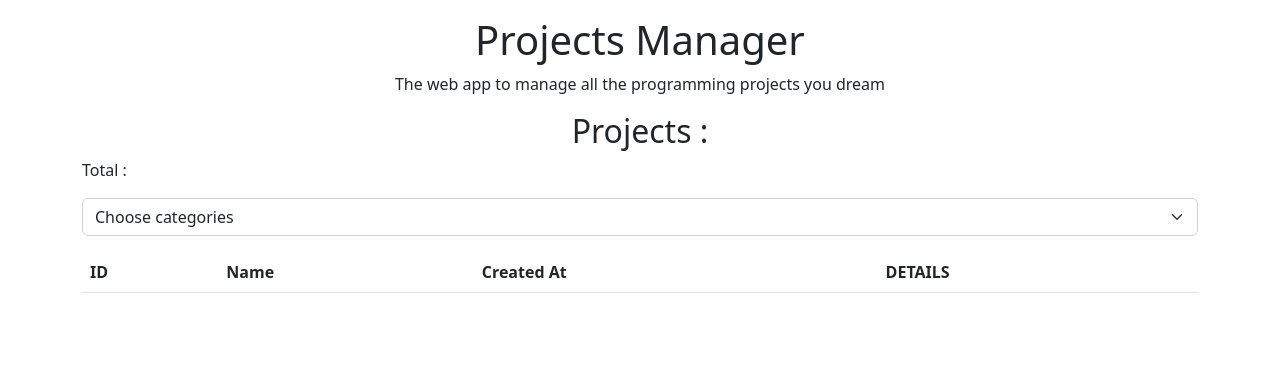
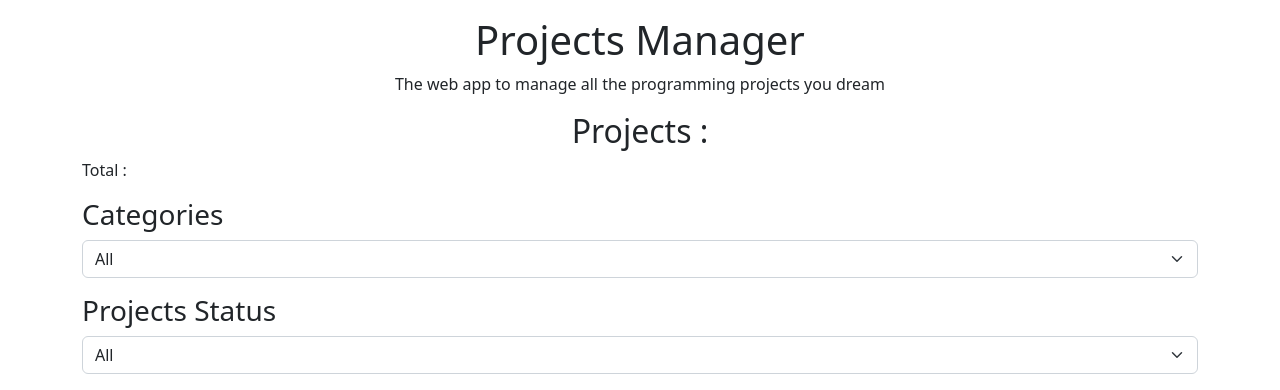
Before and after one commit to UltraViolet33/projects-manager, a PHP site: template App/views/projects/index.php in a window 1280 px wide. Shown: the part 56-446 px from the top of the page. Run offline with PHP 8.4, Linux system fonts and the light colour scheme; the template is opened without the code that fills it: most values are stand-ins (such as "Sample title", 1, 10 or a date in 2020); lists and menus that the app fills with data are empty.

Commit message:
filter projects by status using ajax

```diff
--- a/App/views/projects/details.php
+++ b/App/views/projects/details.php
@@ -6,9 +6,7 @@
         <p>Description : <?= $project->description ?></p>
         <p>Github link : <?= $project->github_link ?  " <a href='$project->github_link' target='_blanck'>Lien vers github</a> " : "non renseigné" ?></p>
         <p>Created at : <?= $project->created_at ?></p>
-        <div id="btn-toggle-status">
-
-        </div>
+        <div id="btn-toggle-status"></div>
         <h4>Categories :</h4>
         <ul>
             <?php foreach ($project->categories as $category) : ?>
--- a/App/views/projects/index.php
+++ b/App/views/projects/index.php
@@ -9,12 +9,23 @@
     </div>
 </div>
 <form id="form-categories">
+    <h3>Categories</h3>
     <div class="mb-3">
-        <select id="form-categories-select"  name="categoryFilter" class="form-select">
-            <option selected>Choose categories</option>
+        <select id="form-categories-select" name="categoryFilter" class="form-select">
+            <option value="all" selected>All</option>
             <?php foreach ($allCategories as $category) : ?>
                 <option value="<?= $category->id_category ?>"><?= $category->name ?></option>
             <?php endforeach; ?>
+        </select>
+    </div>
+</form>
+<form id="form-categories">
+    <h3>Projects Status</h3>
+    <div class="mb-3">
+        <select id="form-status-select" name="projects-status" class="form-select">
+            <option value="all">All</option>
+            <option value="0">in_progress</option>
+            <option value="1">done</option>
         </select>
     </div>
 </form>
@@ -29,9 +40,7 @@
                     <th scope="col">DETAILS</th>
                 </tr>
             </thead>
-            <tbody id="table-body">
-
-            </tbody>
+            <tbody id="table-body"></tbody>
         </table>
     </div>
 </div>
```
Also changed, not shown: App/Controllers/ProjectController.php (+15 -3 lines), App/Models/Project.php (+11 -5 lines), public/index.php (+1 -7 lines), public/assets/js/editProject.js, public/assets/js/projects.js.
